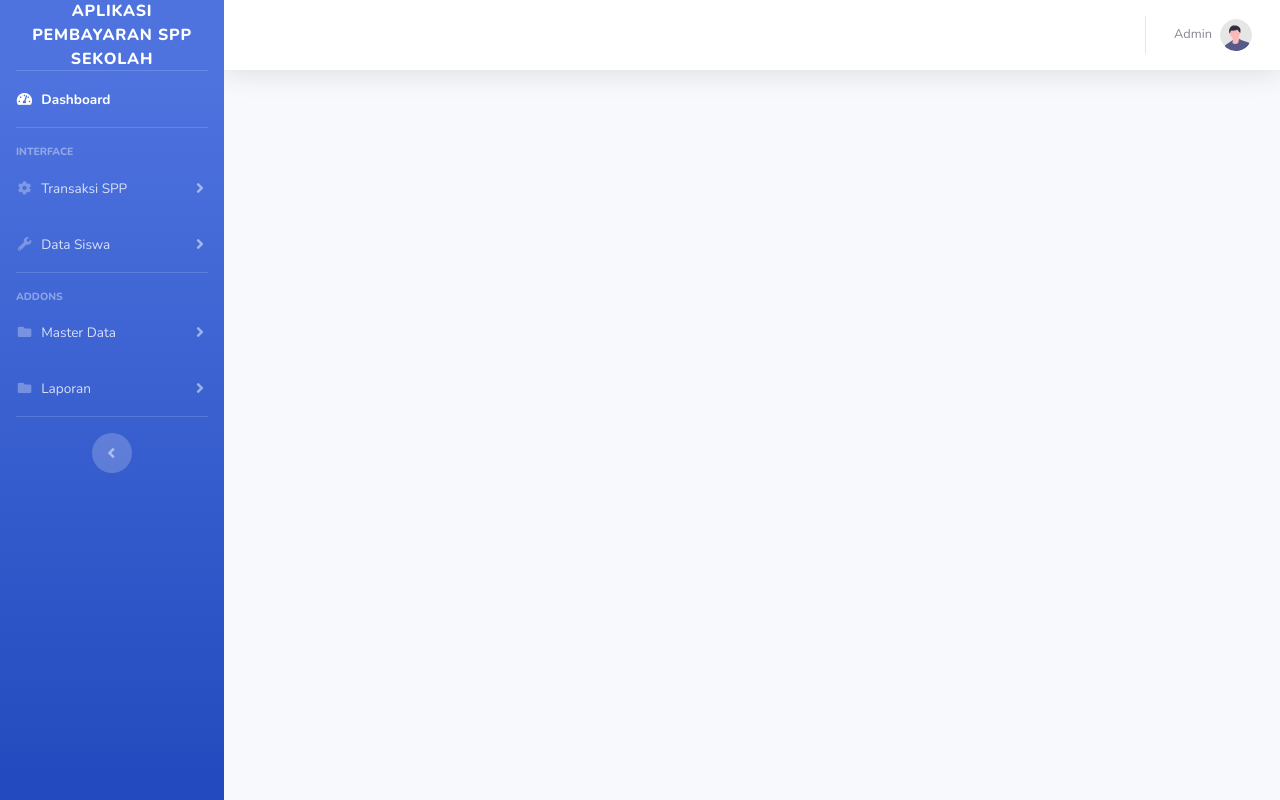
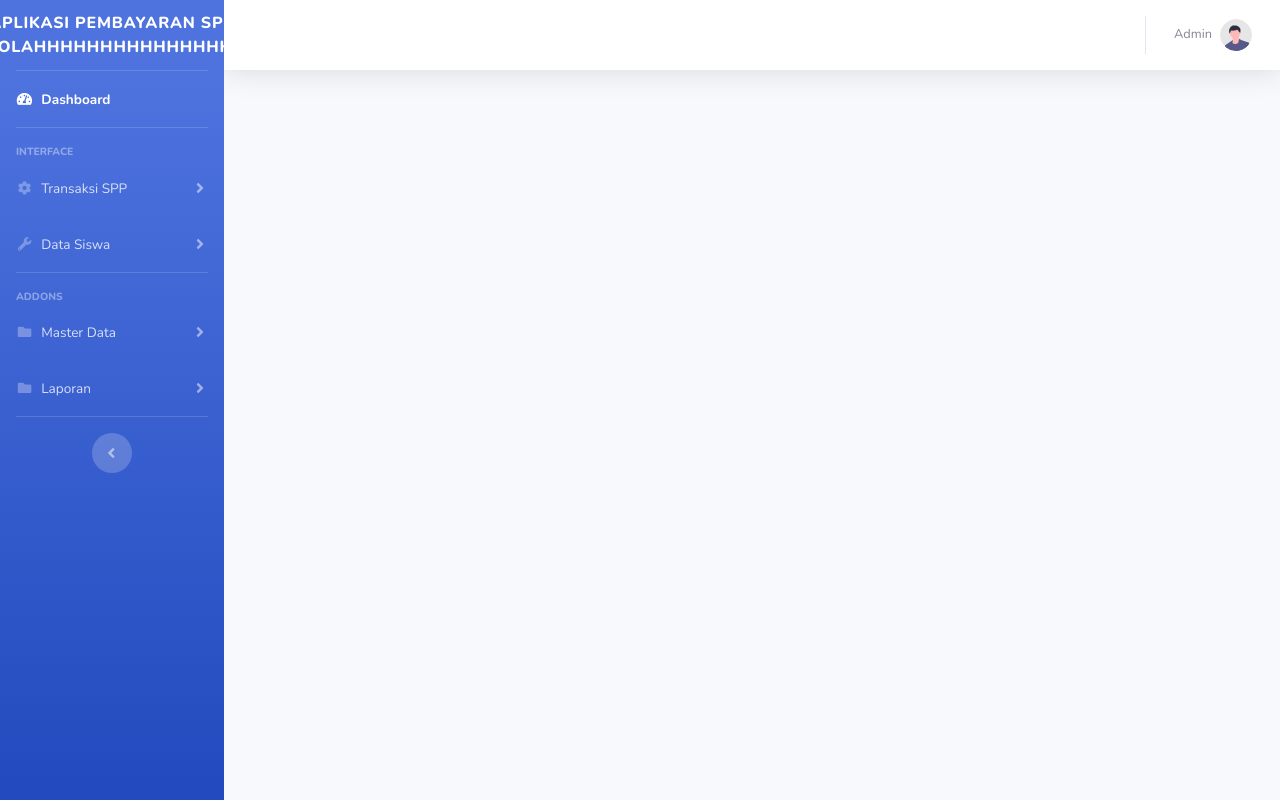
Before and after one commit to ilhanmanzis/PemrogramanWeb_A2_IlhanManzis, a CodeIgniter 4 app: the page made by app/Views/templates/header.php in a window 1280 px wide. Run offline with PHP 8.4 and a stand-in for CodeIgniter, Linux system fonts and the light colour scheme; the template is opened without the code that fills it: most values are stand-ins (such as "Sample title", 1, 10 or a date in 2020); some libraries are stand-ins or nearby versions.

Commit message:
coba ci/cd

```diff
--- a/app/Views/templates/header.php
+++ b/app/Views/templates/header.php
@@ -42,7 +42,7 @@
                 <div class="sidebar-brand-icon rotate-n-15">
 
                 </div>
-                <div class="sidebar-brand-text mx-3">Aplikasi Pembayaran SPP Sekolah</div>
+                <div class="sidebar-brand-text mx-3">Aplikasi Pembayaran SPP Sekolahhhhhhhhhhhhhhhhh</div>
             </a>
 
             <!-- Divider -->
```
